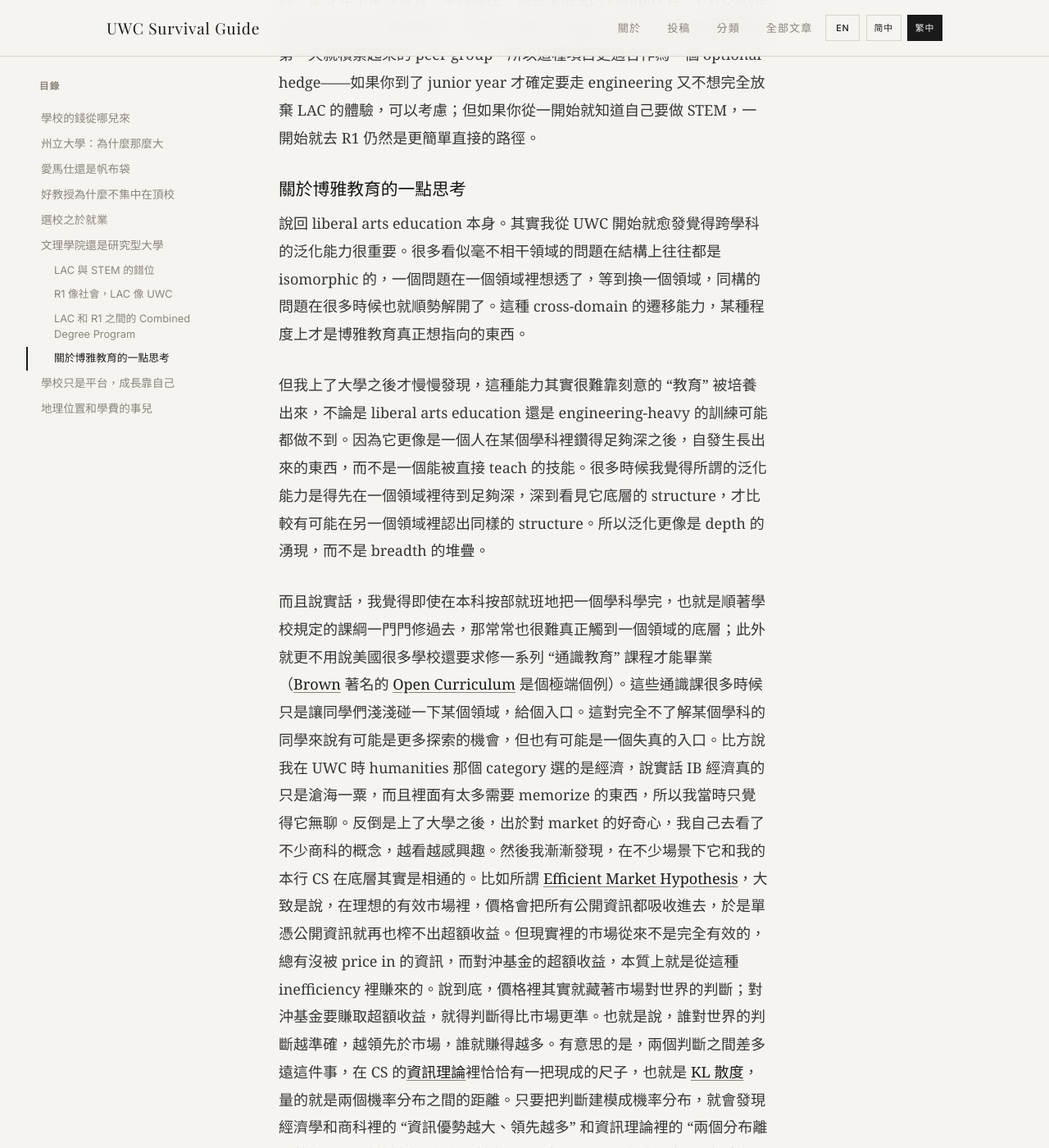
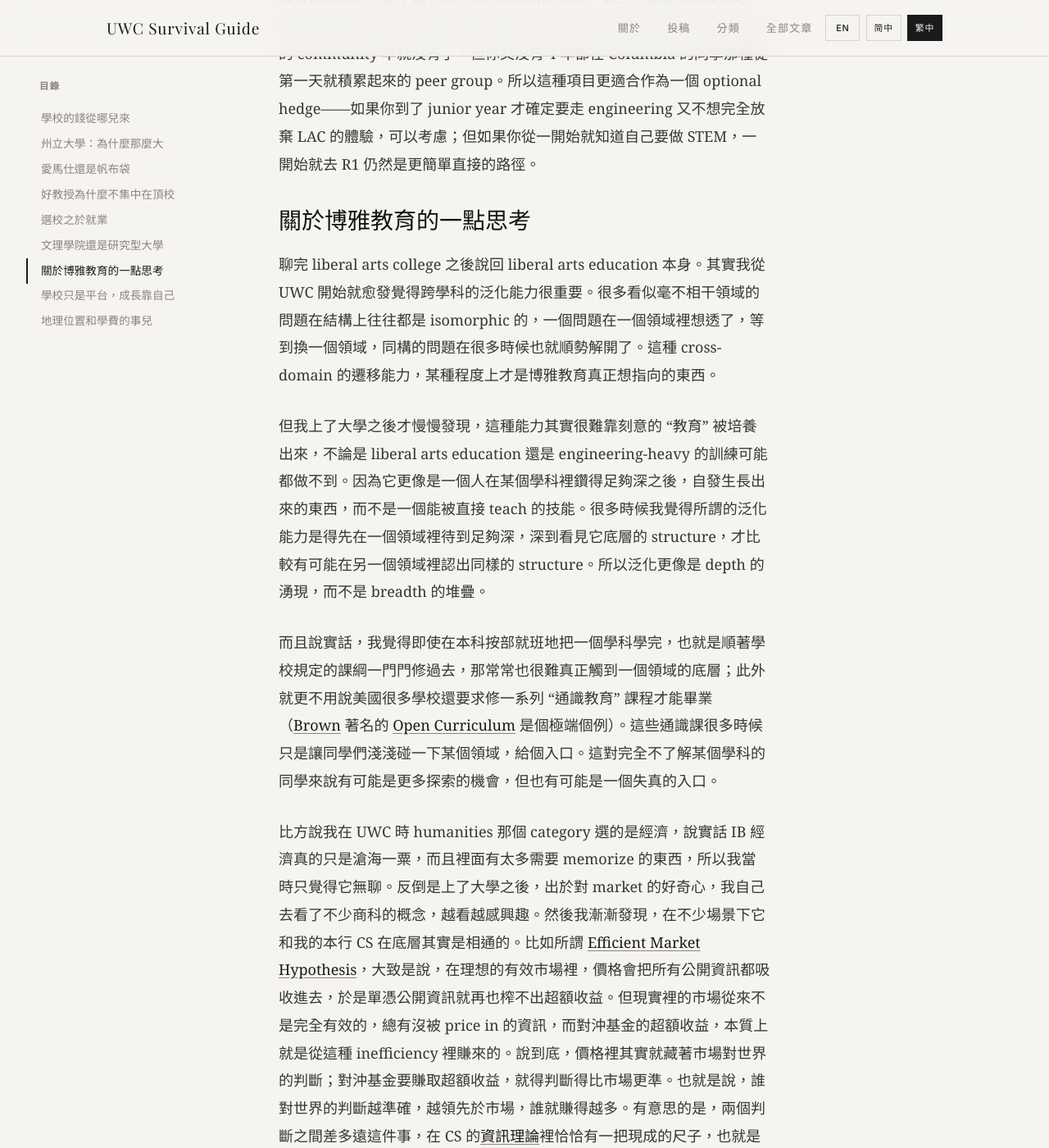
Before and after one commit to United-World-College/UWC-Survival-Guide, a Jekyll site: the page built from website/_guides/chinese/school-selection-TW.md, in a window 1280 px wide and 1400 px high, scrolled down 19317 px. Shown: the whole window at 82% size. Built offline with Jekyll 4.4.1, drawn with Linux system fonts in a browser that asks for light colours; some web fonts are replaced.

Commit message:
docs(school-selection): restructure liberal-arts section (promote heading to ##, split claim/example paragraphs, add LAC transition); sync CN/TW/EN

```diff
--- a/website/_guides/chinese/school-selection-TW.md
+++ b/website/_guides/chinese/school-selection-TW.md
@@ -135,13 +135,15 @@
 
 這聽起來像是兩全其美的方案：既保留了 LAC 的 liberal arts 體驗和相對寬鬆的 GPA 環境，又能拿到工程學院的文憑和 alumni network。但實際情況比想像中複雜。第一，整個項目要 5 年，多一年的學費和機會成本都不小，而且 [Davis Scholarship](https://en.wikipedia.org/wiki/Davis_United_World_College_Scholars_Program) 一般只 cover 前 4 年。（對於這一點請詳細諮詢你的 counselor。）第二，雖說 GPA requirement 看起來不高，但在 LAC 一路維持要求的 GPA 門檻修完 calculus、physics、programming、linear algebra 這些 pre-engineering 課並不是躺平就行，每年都有不少人中途放棄轉到 LAC 自己的 BA 軌；而且現在隨著越來越多的人選擇這條路線，engineering school 的錄取門檻也變得越來越高，通過這個項目只是比直接錄取容易但並不是 guaranteed admission。第三也是最容易被忽略的，是 5 年下來你會有一半時間在一個完全陌生的 campus 裡，UWC-style 的 community 早就沒有了，但你又沒有 4 年都在 Columbia 的同學那種從第一天就積累起來的 peer group。所以這種項目更適合作為一個 optional hedge——如果你到了 junior year 才確定要走 engineering 又不想完全放棄 LAC 的體驗，可以考慮；但如果你從一開始就知道自己要做 STEM，一開始就去 R1 仍然是更簡單直接的路徑。
 
-### 關於博雅教育的一點思考
+## 關於博雅教育的一點思考
 
-說回 liberal arts education 本身。其實我從 UWC 開始就愈發覺得跨學科的泛化能力很重要。很多看似毫不相干領域的問題在結構上往往都是 isomorphic 的，一個問題在一個領域裡想透了，等到換一個領域，同構的問題在很多時候也就順勢解開了。這種 cross-domain 的遷移能力，某種程度上才是博雅教育真正想指向的東西。
+聊完 liberal arts college 之後說回 liberal arts education 本身。其實我從 UWC 開始就愈發覺得跨學科的泛化能力很重要。很多看似毫不相干領域的問題在結構上往往都是 isomorphic 的，一個問題在一個領域裡想透了，等到換一個領域，同構的問題在很多時候也就順勢解開了。這種 cross-domain 的遷移能力，某種程度上才是博雅教育真正想指向的東西。
 
 但我上了大學之後才慢慢發現，這種能力其實很難靠刻意的 "教育" 被培養出來，不論是 liberal arts education 還是 engineering-heavy 的訓練可能都做不到。因為它更像是一個人在某個學科裡鑽得足夠深之後，自發生長出來的東西，而不是一個能被直接 teach 的技能。很多時候我覺得所謂的泛化能力是得先在一個領域裡待到足夠深，深到看見它底層的 structure，才比較有可能在另一個領域裡認出同樣的 structure。所以泛化更像是 depth 的湧現，而不是 breadth 的堆疊。
 
-而且說實話，我覺得即使在本科按部就班地把一個學科學完，也就是順著學校規定的課綱一門門修過去，那常常也很難真正觸到一個領域的底層；此外就更不用說美國很多學校還要求修一系列 "通識教育" 課程才能畢業（[Brown](https://en.wikipedia.org/wiki/Brown_University) 著名的 [Open Curriculum](https://www.brown.edu/academics/undergraduate/open-curriculum) 是個極端個例）。這些通識課很多時候只是讓同學們淺淺碰一下某個領域，給個入口。這對完全不了解某個學科的同學來說有可能是更多探索的機會，但也有可能是一個失真的入口。比方說我在 UWC 時 humanities 那個 category 選的是經濟，說實話 IB 經濟真的只是滄海一粟，而且裡面有太多需要 memorize 的東西，所以我當時只覺得它無聊。反倒是上了大學之後，出於對 market 的好奇心，我自己去看了不少商科的概念，越看越感興趣。然後我漸漸發現，在不少場景下它和我的本行 CS 在底層其實是相通的。比如所謂 [Efficient Market Hypothesis](https://en.wikipedia.org/wiki/Efficient-market_hypothesis)，大致是說，在理想的有效市場裡，價格會把所有公開資訊都吸收進去，於是單憑公開資訊就再也榨不出超額收益。但現實裡的市場從來不是完全有效的，總有沒被 price in 的資訊，而對沖基金的超額收益，本質上就是從這種 inefficiency 裡賺來的。說到底，價格裡其實就藏著市場對世界的判斷；對沖基金要賺取超額收益，就得判斷得比市場更準。也就是說，誰對世界的判斷越準確，越領先於市場，誰就賺得越多。有意思的是，兩個判斷之間差多遠這件事，在 CS 的[資訊理論](https://en.wikipedia.org/wiki/Information_theory)裡恰恰有一把現成的尺子，也就是 [KL 散度](https://en.wikipedia.org/wiki/Kullback–Leibler_divergence)，量的就是兩個機率分布之間的距離。只要把判斷建模成機率分布，就會發現經濟學和商科裡的 "資訊優勢越大、領先越多" 和資訊理論裡的 "兩個分布離得越遠、KL 散度越大" 在底層其實是同一把尺子。在意識到這兩個概念的關係之後我上網搜了一下，然後才知道原來早在五十年代 [John Larry Kelly Jr.](https://en.wikipedia.org/wiki/John_Larry_Kelly_Jr.) 就已經把資訊理論和資本的指數增長率掛上了鉤；而在理想的下注模型裡，資訊優勢能換來多少超額增長，量的正好就是兩個判斷分布之間的 KL 散度。
+而且說實話，我覺得即使在本科按部就班地把一個學科學完，也就是順著學校規定的課綱一門門修過去，那常常也很難真正觸到一個領域的底層；此外就更不用說美國很多學校還要求修一系列 "通識教育" 課程才能畢業（[Brown](https://en.wikipedia.org/wiki/Brown_University) 著名的 [Open Curriculum](https://www.brown.edu/academics/undergraduate/open-curriculum) 是個極端個例）。這些通識課很多時候只是讓同學們淺淺碰一下某個領域，給個入口。這對完全不了解某個學科的同學來說有可能是更多探索的機會，但也有可能是一個失真的入口。
+
+比方說我在 UWC 時 humanities 那個 category 選的是經濟，說實話 IB 經濟真的只是滄海一粟，而且裡面有太多需要 memorize 的東西，所以我當時只覺得它無聊。反倒是上了大學之後，出於對 market 的好奇心，我自己去看了不少商科的概念，越看越感興趣。然後我漸漸發現，在不少場景下它和我的本行 CS 在底層其實是相通的。比如所謂 [Efficient Market Hypothesis](https://en.wikipedia.org/wiki/Efficient-market_hypothesis)，大致是說，在理想的有效市場裡，價格會把所有公開資訊都吸收進去，於是單憑公開資訊就再也榨不出超額收益。但現實裡的市場從來不是完全有效的，總有沒被 price in 的資訊，而對沖基金的超額收益，本質上就是從這種 inefficiency 裡賺來的。說到底，價格裡其實就藏著市場對世界的判斷；對沖基金要賺取超額收益，就得判斷得比市場更準。也就是說，誰對世界的判斷越準確，越領先於市場，誰就賺得越多。有意思的是，兩個判斷之間差多遠這件事，在 CS 的[資訊理論](https://en.wikipedia.org/wiki/Information_theory)裡恰恰有一把現成的尺子，也就是 [KL 散度](https://en.wikipedia.org/wiki/Kullback–Leibler_divergence)，量的就是兩個機率分布之間的距離。只要把判斷建模成機率分布，就會發現經濟學和商科裡的 "資訊優勢越大、領先越多" 和資訊理論裡的 "兩個分布離得越遠、KL 散度越大" 在底層其實是同一把尺子。在意識到這兩個概念的關係之後我上網搜了一下，然後才知道原來早在五十年代 [John Larry Kelly Jr.](https://en.wikipedia.org/wiki/John_Larry_Kelly_Jr.) 就已經把資訊理論和資本的指數增長率掛上了鉤；而在理想的下注模型裡，資訊優勢能換來多少超額增長，量的正好就是兩個判斷分布之間的 KL 散度。
 
 現在回憶起來，我對這些市場概念的興趣其實是上大學後讀了不少商科的論文才產生的，跟 IB 經濟沒太大關係。其實 IB 倒也教過有效市場，只是講得太淺，淺到我對所有模型背後預設的市場有效性假設都覺得理所應當。假如就停在那個失真的入口上，我大概永遠也發現不了經濟學裡的 Efficient Market Hypothesis 和 CS 裡的資訊理論在底層居然指向同一種 structure。
 
```
Also changed, not shown: website/_guides/chinese/school-selection-CN.md (+5 -3 lines), website/_guides/default/school-selection.md (+5 -3 lines).
